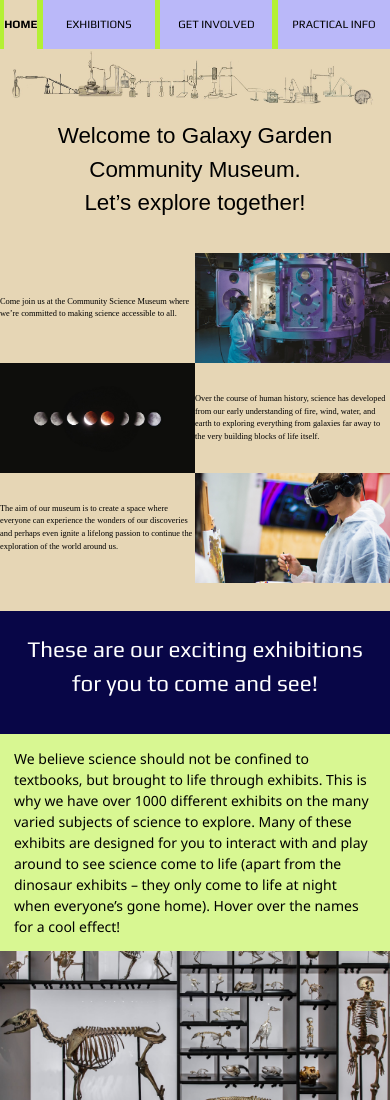
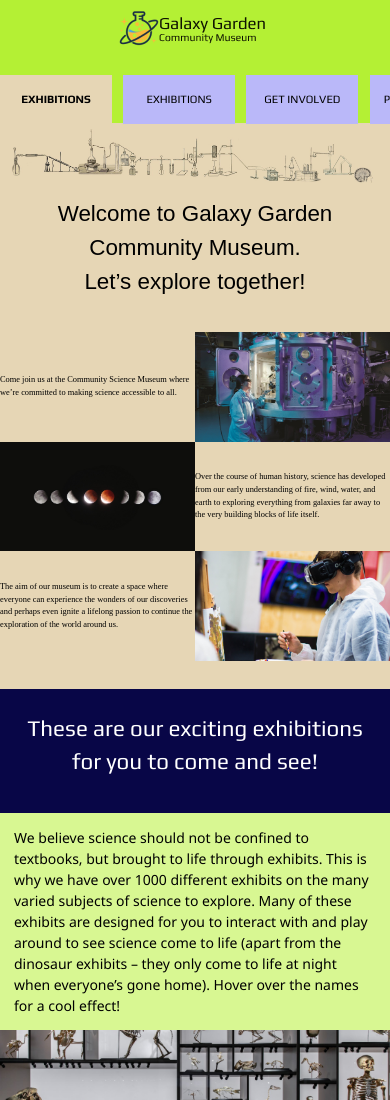
Before and after one commit to taraolivia/semester-project-tara-bjorheim, a plain HTML site: page index.html in a window 390 px wide. Shown: the top 1100 px of the page. Drawn offline with Linux system fonts and the light colour scheme; a web font is replaced by a local one.

Commit message:
fighting with responsive nav bar

```diff
--- a/css/styles.css
+++ b/css/styles.css
@@ -58,6 +58,86 @@ header {
   margin-left: -1em;
   height: auto;
 }
+
+  .navbar-smaller-links {
+    display: flex;
+    flex-direction: row;
+      gap: 2em;
+  height: 7rem;
+  line-height: 7rem;
+  justify-content: center;
+  }
+
+
+
+/* Hide the second logo on larger screens if not needed */
+.logo-secondary {
+  display: none;
+}
+
+/* Adjustments for smaller screens */
+@media (max-width: 768px) {
+
+  .header-nav {
+    height: fit-content;
+    padding-bottom: 1em;
+  }
+  .navbar__content {
+    flex-direction: column; /* Corrected class name and set to column */
+    align-items: center; /* Center-align items vertically */
+    gap: 0em; /* Adjust gap as needed */
+    padding: 5em 0;
+  }
+
+  .navbar-smaller {
+    display: flex;
+    flex-direction: column; /* Ensure logos are stacked */
+    align-items: center; /* Center-align the logos */
+  }
+
+  .logo-secondary {
+    display: block; /* Ensure the second logo is displayed */
+  }
+
+  .logo-primary {
+    display: none; /* Optionally hide the first logo */
+  }
+
+  .navbar-smaller-links {
+    flex-direction: row; /* Stack links vertically if desired */
+    align-items: center; /* Center-align the links */
+      display: flex;
+  line-height: 7rem;
+  justify-content: space-between;
+  width: 100%;
+  padding: 4em 0em 0em 0em;
+  gap: 1em;
+  }
+
+
+
+  .navbar__content-item {
+    text-align: center; /* Ensure text is centered within each item */
+  }
+
+
+  header {
+  padding-top: 11em;
+  padding-bottom: 3em;
+}
+
+
+
+
+
+
+
+
+
+}
+
+
+
 
 #hero-img {
   margin: auto;
@@ -383,7 +463,7 @@ ul {
 .button {
   min-height: 7rem;
   max-width: 100%;
-  width: 80%;
+  width: 60%;
   padding: 1rem 5rem;
   text-wrap: wrap;
   border-radius: 15px;
--- a/index.html
+++ b/index.html
@@ -13,16 +13,24 @@
   </head>
 
   <body class="bg-hero">
-
     <nav class="header-nav">
       <div class="navbar__content ff-play fs-l text-center">
-        <a id="logo" href="index.html">
-          <img src="Assets/Photos/logo.png" alt="" />
+          <div class="navbar-smaller">
+            <a href="index.html" class="navbar-logo">
+              <img src="Assets/Photos/logo.png" alt="Website Logo 1" class="logo-primary" />
             </a>
+            <a href="index.html" class="navbar-logo">
+              <img src="Assets/Photos/logo-1line.png" alt="Website Logo 2" class="logo-secondary" />
+              <!-- Second logo initially hidden -->
+            </a>
+          </div>
 
-        <div class="navbar__content-item bg-hero" aria-current="page">
-          <a href="/">HOME</a>
+          <div class="navbar-smaller-links">
+            <a href="exhibitions.html" aria-current="page">
+              <div class="navbar__content-item bg-hero">
+                <p>EXHIBITIONS</p>
               </div>
+            </a>
 
             <a href="exhibitions.html">
               <div class="navbar__content-item">
@@ -41,6 +49,7 @@
                 <p>PRACTICAL INFO</p>
               </div>
             </a>
+          </div>
       </div>
     </nav>
 
```
Also changed, not shown: documents.html (+16 -8 lines), practical-info.html (+16 -8 lines), Assets/Photos/logo-1line.png (added). Lines whose indentation alone changed are shown as unchanged.
